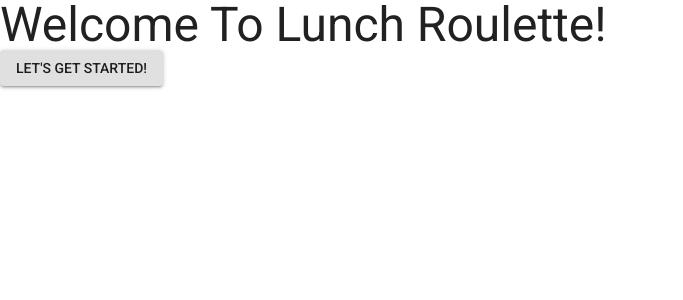
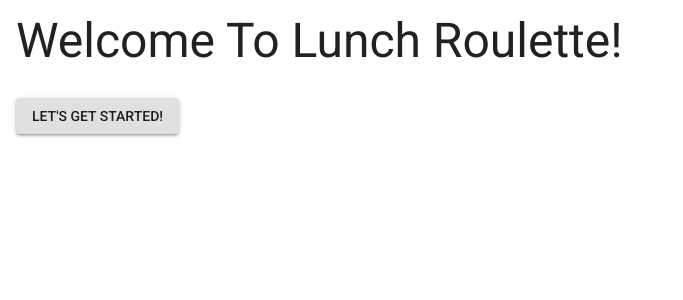
Before and after one commit to ghoagland/lunch-roulette-frontend, a React (Create React App) app: page / in a window 1280 px wide. Shown: the top 300 px of the page, without its empty margins (0-683 px from the left). Built offline with nearby package versions, Linux system fonts and the light colour scheme.

Commit message:
added some basic styles

```diff
--- a/src/components/Home.js
+++ b/src/components/Home.js
@@ -1,9 +1,16 @@
 import React, { Component } from 'react'
-import Button from '@material-ui/core/Button'
-import Typography from '@material-ui/core/Typography'
-
+import { Button, Typography } from '@material-ui/core'
 import api from '../API'
 import AuthForm from './AuthForm'
+
+const styles = {
+  header: {
+    padding: "1rem",
+  },
+  button: {
+    margin: "1rem"
+  }
+}
 
 class Home extends Component {
   state = {
@@ -52,8 +59,10 @@ class Home extends Component {
     const buttonText = this.props.loggedIn() ? "Find some food" : "Let's get started!"
     return (
       <div>
-        <Typography component="h1" variant="h3">Welcome To Lunch Roulette!</Typography>
-        <Button variant="contained" onClick={this.handleClick}>
+        <Typography component="h1" variant="h3" style={ styles.header }>
+          Welcome To Lunch Roulette!
+        </Typography>
+        <Button variant="contained" onClick={this.handleClick} style={ styles.button }>
           { buttonText }
         </Button>
         <AuthForm
--- a/src/components/Search.js
+++ b/src/components/Search.js
@@ -1,10 +1,19 @@
 import React from 'react'
-import TextField from '@material-ui/core/TextField'
-import Button from '@material-ui/core/Button'
+import { TextField, Button,Typography } from '@material-ui/core'
+
+const styles = {
+  form: {
+    padding: "1rem",
+  },
+  button: {
+    marginTop: "1rem"
+  }
+}
 
 const Search = ({ term, handleSearchChange, handleSearchSubmit, location }) => {
   return(
-    <form onSubmit={handleSearchSubmit}>
+    <form onSubmit={handleSearchSubmit} style={ styles.form }>
+      <Typography component="h1" variant="h5">Make some choices or use ours</Typography>
       <TextField
         id="standard-search"
         label="Whatcha wanna eat?"
@@ -26,7 +35,7 @@ const Search = ({ term, handleSearchChange, handleSearchSubmit, location }) => {
       />
       <br />
 
-      <Button type="submit" variant="contained" color="primary">Feed me</Button>
+      <Button type="submit" variant="contained" color="primary" style={ styles.button }>Feed me</Button>
     </form>
   )
 }
```
Also changed, not shown: 2 other files (tests, documents, lock files or other folders).
